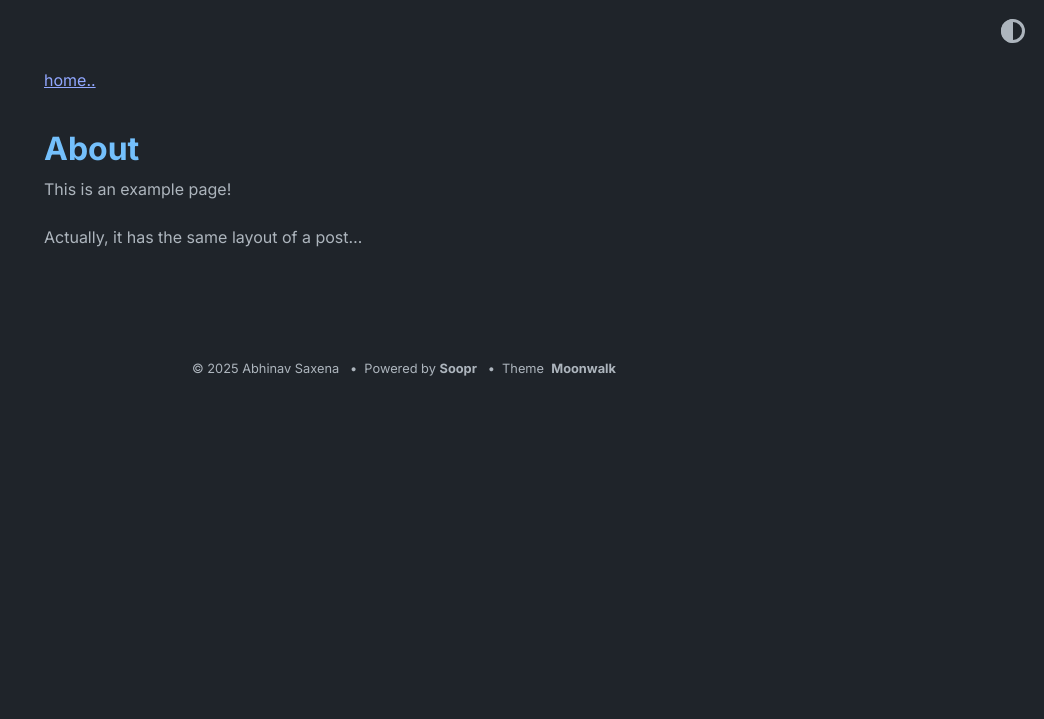
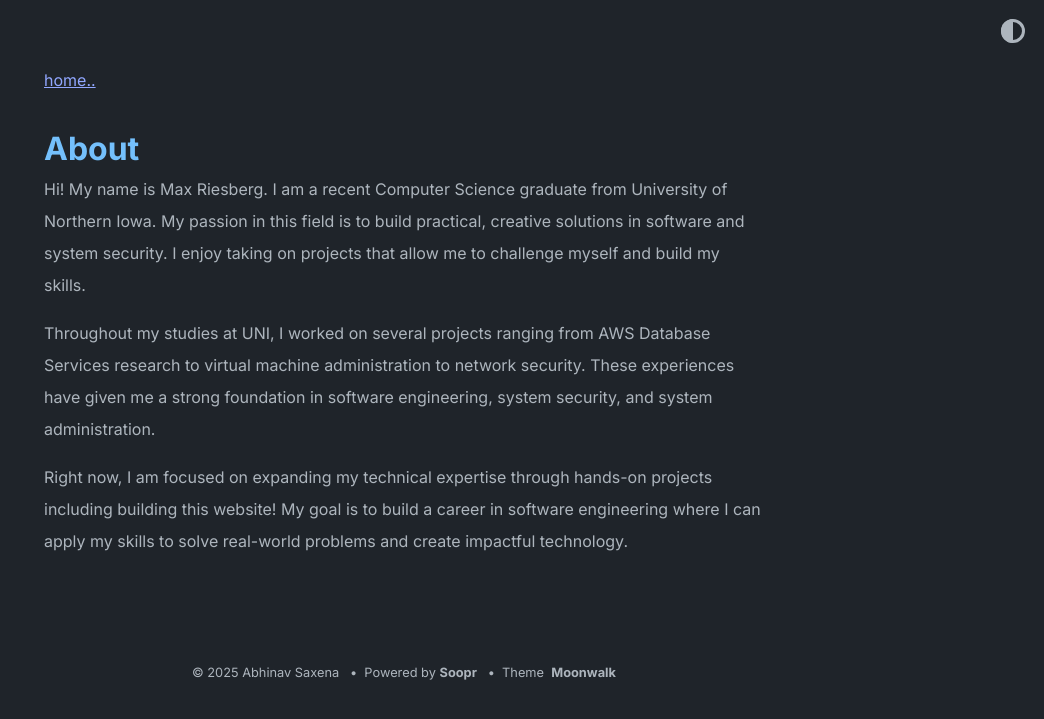
Before and after one commit to riesberg2001/riesberg2001.github.io, a Jekyll site: the page built from about.md, in a window 1280 px wide. Shown: the top 719 px of the page, without its empty margins (236-1280 px from the left). Built offline with Jekyll 4.4.1, drawn with Linux system fonts in a browser that asks for light colours.

Commit message:
Changed about page

```diff
--- a/about.md
+++ b/about.md
@@ -3,6 +3,8 @@ layout: post
 title: About
 ---
 
-This is an example page!
+Hi! My name is Max Riesberg. I am a recent Computer Science graduate from University of Northern Iowa. My passion in this field is to build practical, creative solutions in software and system security. I enjoy taking on projects that allow me to challenge myself and build my skills.
 
-Actually, it has the same layout of a post...
+Throughout my studies at UNI, I worked on several projects ranging from AWS Database Services research to virtual machine administration to network security. These experiences have given me a strong foundation in software engineering, system security, and system administration.
+
+Right now, I am focused on expanding my technical expertise through hands-on projects including building this website! My goal is to build a career in software engineering where I can apply my skills to solve real-world problems and create impactful technology.
```
